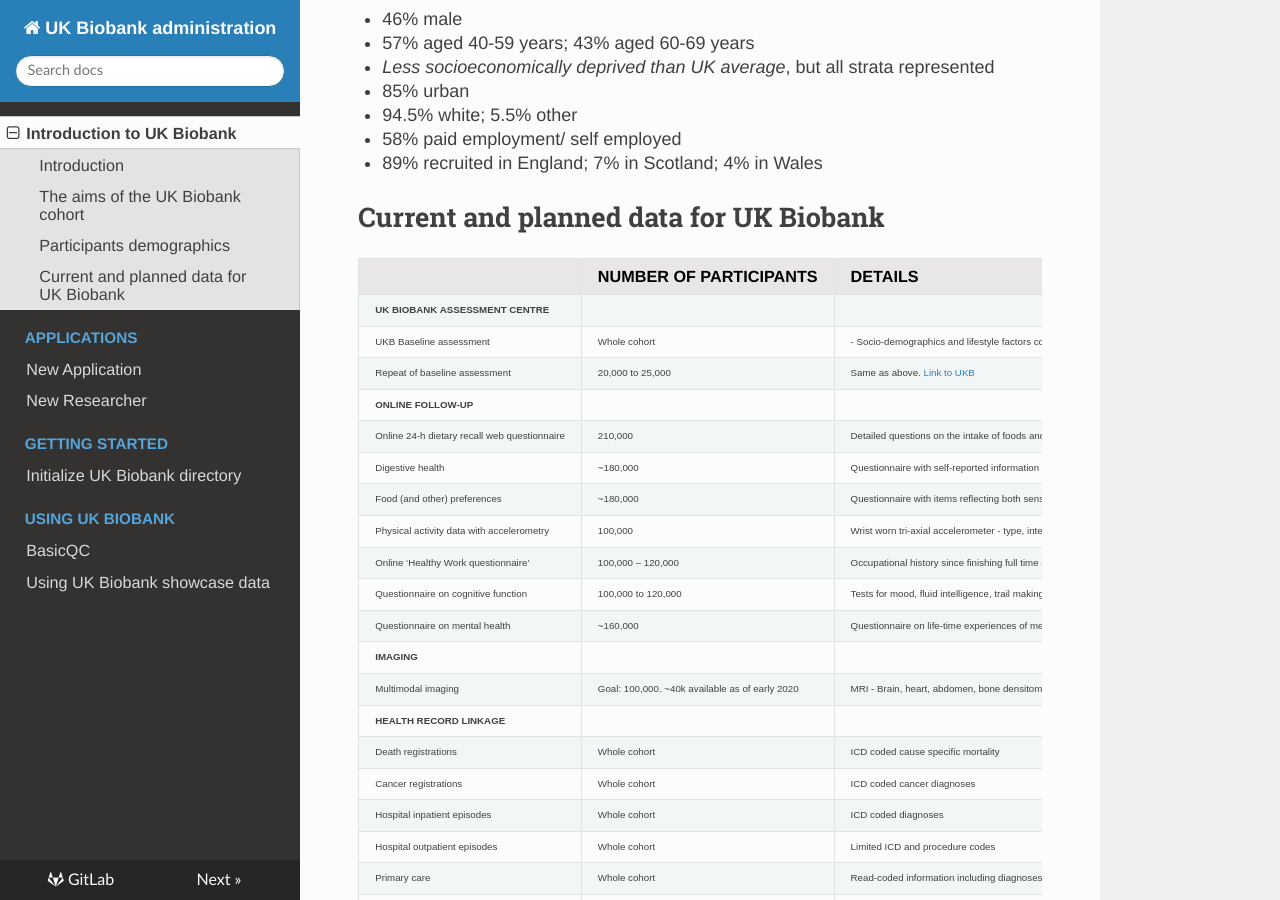
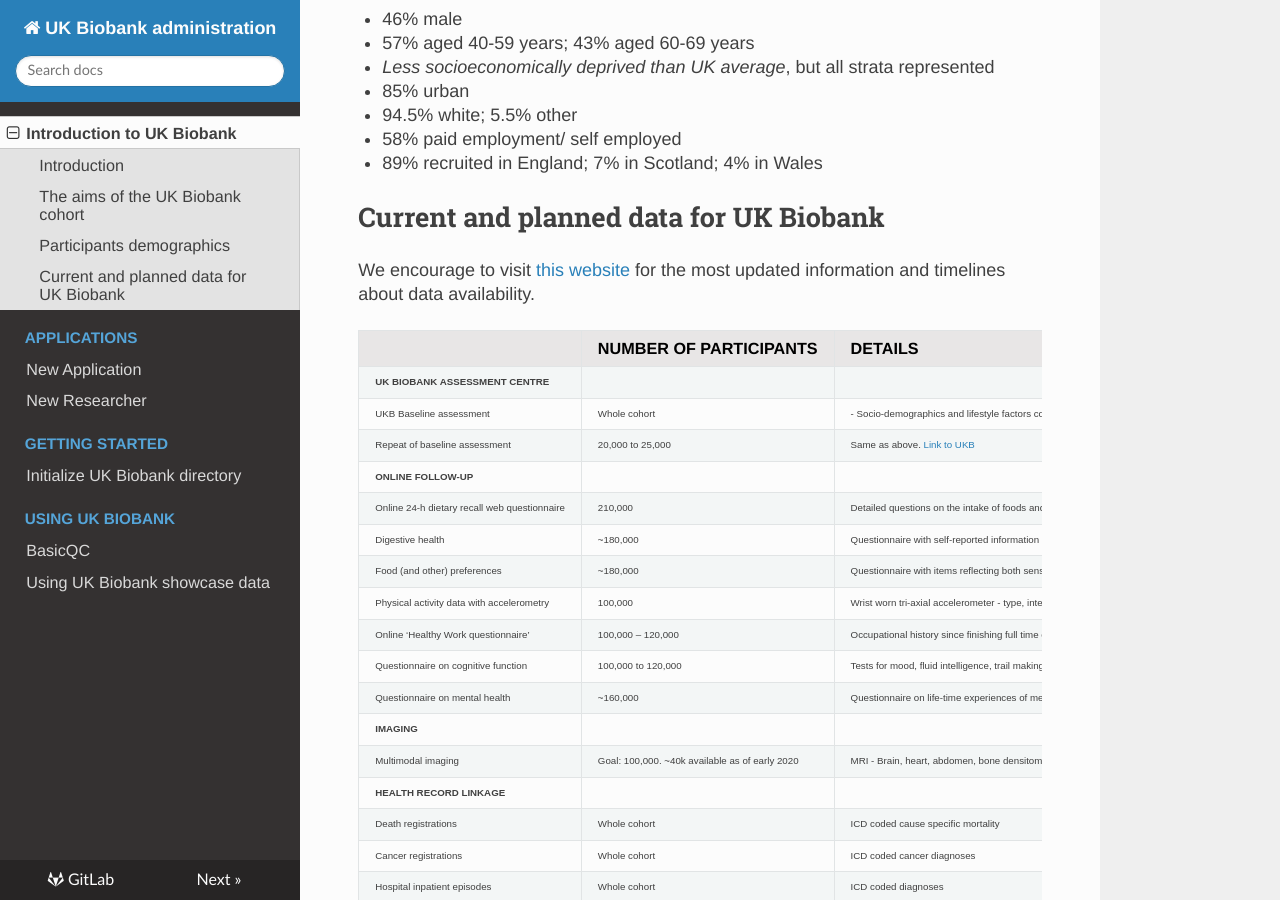
Before and after one commit to garethmarkel/ukb-administration, an MkDocs documentation site: the page built from docs/index.md, in a window 1280 px wide and 900 px high, scrolled down 1461 px. Built offline with MkDocs 1.6.1, drawn with Linux system fonts in a browser that asks for light colours; comment, search, counter and statistics services are not loaded.

Commit message:
[UPDATE] Adds link to UKB website with the most updated infomarion and timelines for data availability

```diff
--- a/docs/index.md
+++ b/docs/index.md
@@ -35,6 +35,8 @@ The UK Biobank is funded by the Medical Research Council, Wellcome Trust, Britis
 
 ## Current and planned data for UK Biobank
 
+We encourage to visit [this website](https://biobank.ctsu.ox.ac.uk/crystal/exinfo.cgi?src=timelines_all) for the most updated information and timelines about data availability.
+
 |  |     NUMBER OF PARTICIPANTS   |  DETAILS  |   DATE OF DATA ACQUISITION   |   DATA FIRST AVAILABLE FOR RESEARCH |
 |-----------------------------------------------------|--------------------------------------------------------|----------------------------------------------------------------------------------------------------------------------------------------------------------------------------------------------------------------------------------------------------------------------------------------------------------------|---------------------------------|------------------------------------------|
 |     **UK BIOBANK ASSESSMENT CENTRE**                |                                                        |                                                                                                                                                                                                                                                                                                                |                                 |                                          |
@@ -58,7 +60,7 @@ The UK Biobank is funded by the Medical Research Council, Wellcome Trust, Britis
 |     Primary care                                    |     Whole cohort                                       |     Read-coded information including diagnoses, measurements, referrals. Prescriptions.                                                                                                                                                                                                                        |     variable                    |     Q3-4 2017                            |
 |     **GENETIC DATA**                                |                                                        |                                                                                                                                                                                                                                                                                                                |                                 |                                          |
 |     Genotyping (baseline samples)                   |     Whole cohort                                       |     50,000 participants genotyped using the UK BiLEVE array and 100,000 participants   genotyped on the UK Biobank array. [Link to QC and imputation details.](https://doi.org/10.1101/166298)                                                                                                                         |     2013-2015                   |     Q3 - 2017                            |
-|     Exome sequencing                                |     50,000 – Whole   cohort planned Q4 2020            |     gVCF and CRAM files for 49,960 exomes available. [Link to Exome-seq FAQs](https://www.ukbiobank.ac.uk/wp-content/uploads/2020/06/UK-Biobank-50k-Exome-Release-FAQ-June-2020.pdf)                                                                                                                                            |                                 |     Q4 - 2019                            |
+|     Exome sequencing                                |     50,000 – Whole   cohort planned Q4 2020            |     gVCF and CRAM files for 49,960 exomes available. [Link to Exome-seq FAQs](https://www.ukbiobank.ac.uk/wp-content/uploads/2020/06/UK-Biobank-50k-Exome-Release-FAQ-June-2020.pdf). Joint-call exome data in pVCF format, sample-level variant (VCFs) and sequence data (CRAMs) for the first 200k exomes planned for November 2020                                                                                                                                            |                                 |     Q4 - 2019                            |
 |     Whole genome sequencing                         |     Whole cohort planned Q4 2022                       |    For more information on the release of whole genome sequencing data click [here.](https://www.ukbiobank.ac.uk/2019/09/uk-biobank-leads-the-way-in-genetics-research-to-tackle-chronic-diseases/)                                                                                                                                                                            |     TBA                         |     TBA                                  |
 |     **BIOCHEMICAL DATA**                            |                                                        |                                                                                                                                                                                                                                                                                                                |                                 |                                          |
 |     Serum biomarker data                            |     Whole cohort                                       |     Urine, packed red blood cells (PRBC) and serum assay data for all participants. [Link to UKB](https://biobank.ndph.ox.ac.uk/showcase/showcase/docs/serum_biochemistry.pdf)                                                                                                                                        |     2006-2010 and 2013          |     Q1 2019                              |
```
